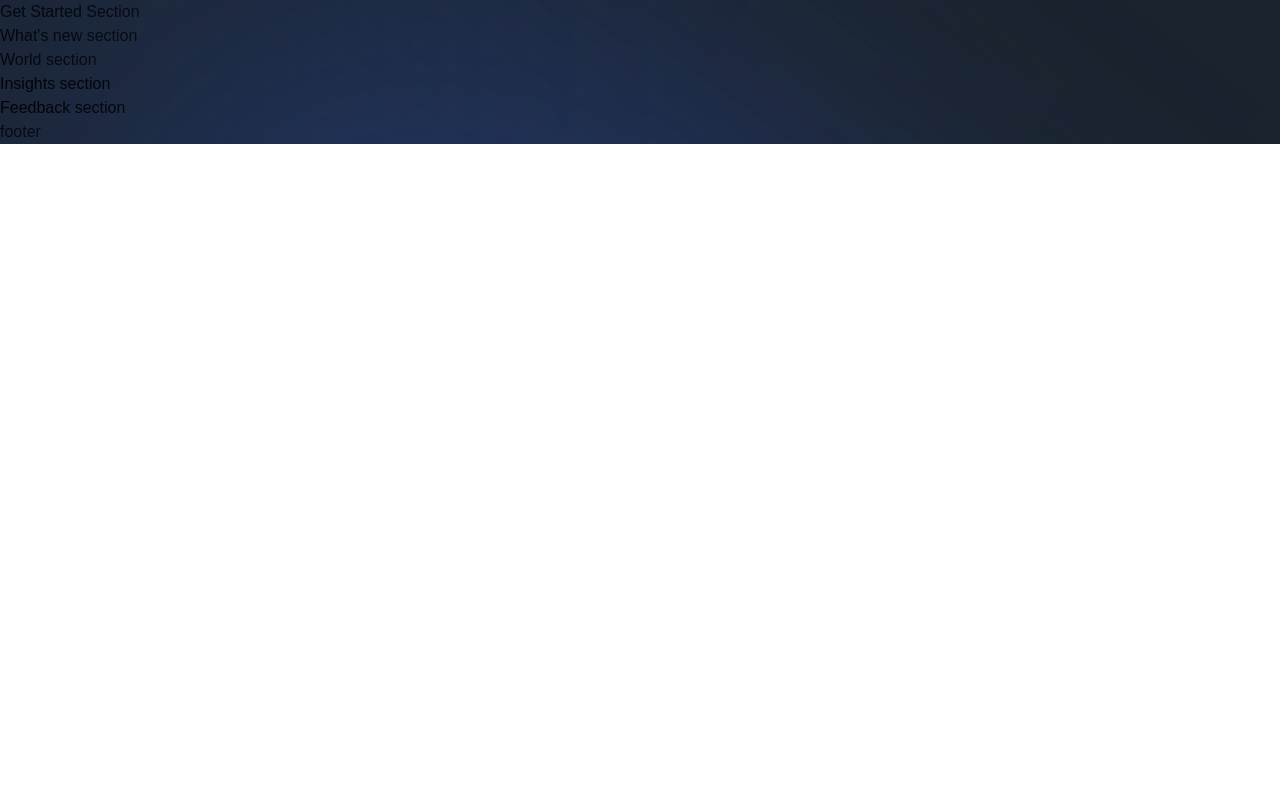
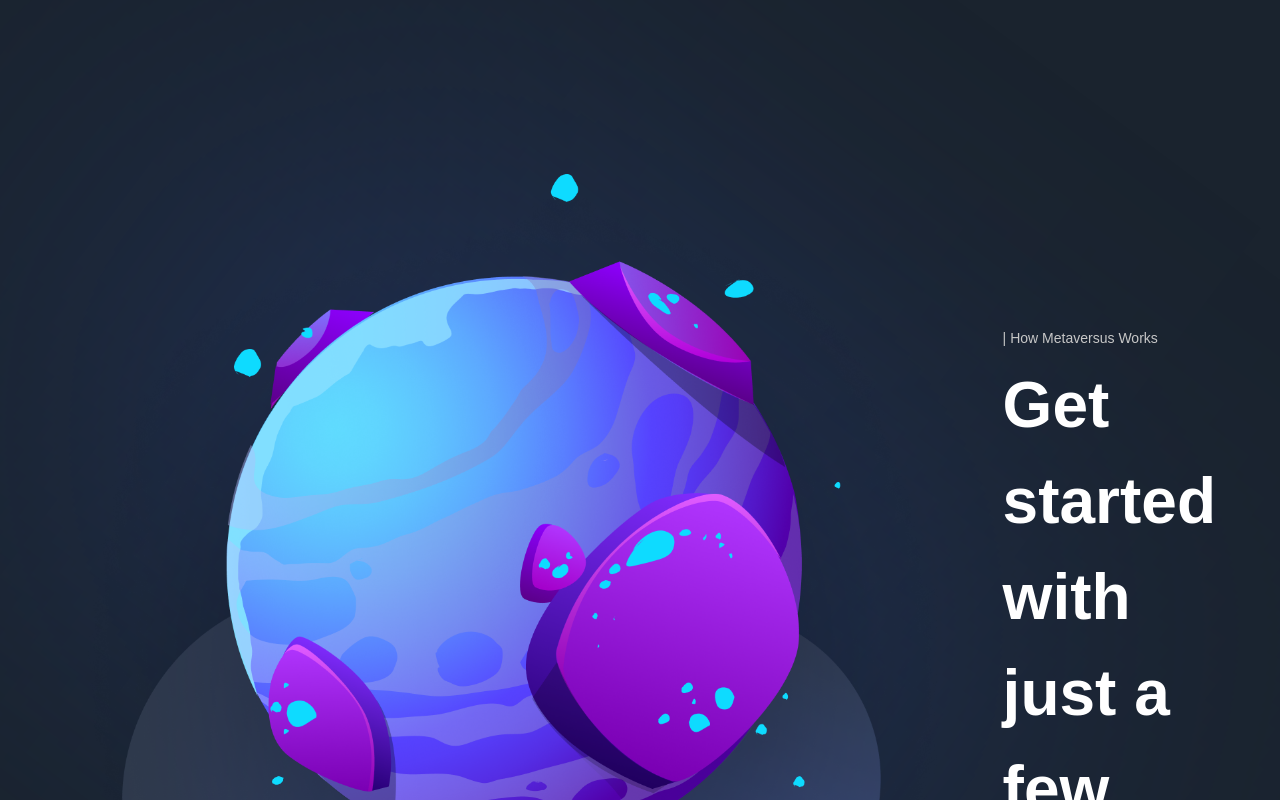
Before and after one commit to mattoattacko/Metaverse_Landing, a Next.js app: page / in a window 1280 px wide. Shown: the part 2800-3600 px from the top of the page. Before the commit the page ends 2944 px from the top, so only its background shows below. Built offline with nearby package versions, Linux system fonts and the light colour scheme; a web font is replaced by a local one.

Commit message:
working on GetStarted

```diff
--- a/sections/GetStarted.jsx
+++ b/sections/GetStarted.jsx
@@ -1,8 +1,40 @@
 'use client';
 
+import { motion } from 'framer-motion';
+import { TypingText, TitleText, StartSteps } from '../components';
+import { staggerContainer, fadeIn, planetVariants } from '../utils/motion';
+import { startingFeatures } from '../constants';
+
+import styles from '../styles';
+
 const GetStarted = () => (
-  <section>
-    Get Started Section
+  <section className={`${styles.paddings} relative z-10`}>
+    <motion.div
+      variants={staggerContainer}
+      initial="hidden"
+      whileInView="show"
+      viewport={{ once: false, amount: 0.25 }}
+      className={`${styles.innerWidth} mx-auto flex lg:flex-row flex-col gap-8`}
+    >
+      <motion.div
+        variants={planetVariants('left')}
+        className={`${styles.flexCenter} flex-1`}
+      >
+        <img
+          src="/get-started.png"
+          alt="Get Started"
+          className="w-[90%] h-[90%] object-contain"
+        />
+        <motion.div
+          variants={fadeIn('left', 'tween', 0.2, 1)}
+          className="flex-[0.75] flex justify-center flex-col"
+        >
+          <TypingText title="| How Metaversus Works" />
+          <TitleText title={<>Get started with just a few clicks</>} />
+        </motion.div>
+
+      </motion.div>
+    </motion.div>
   </section>
 );
 
```
